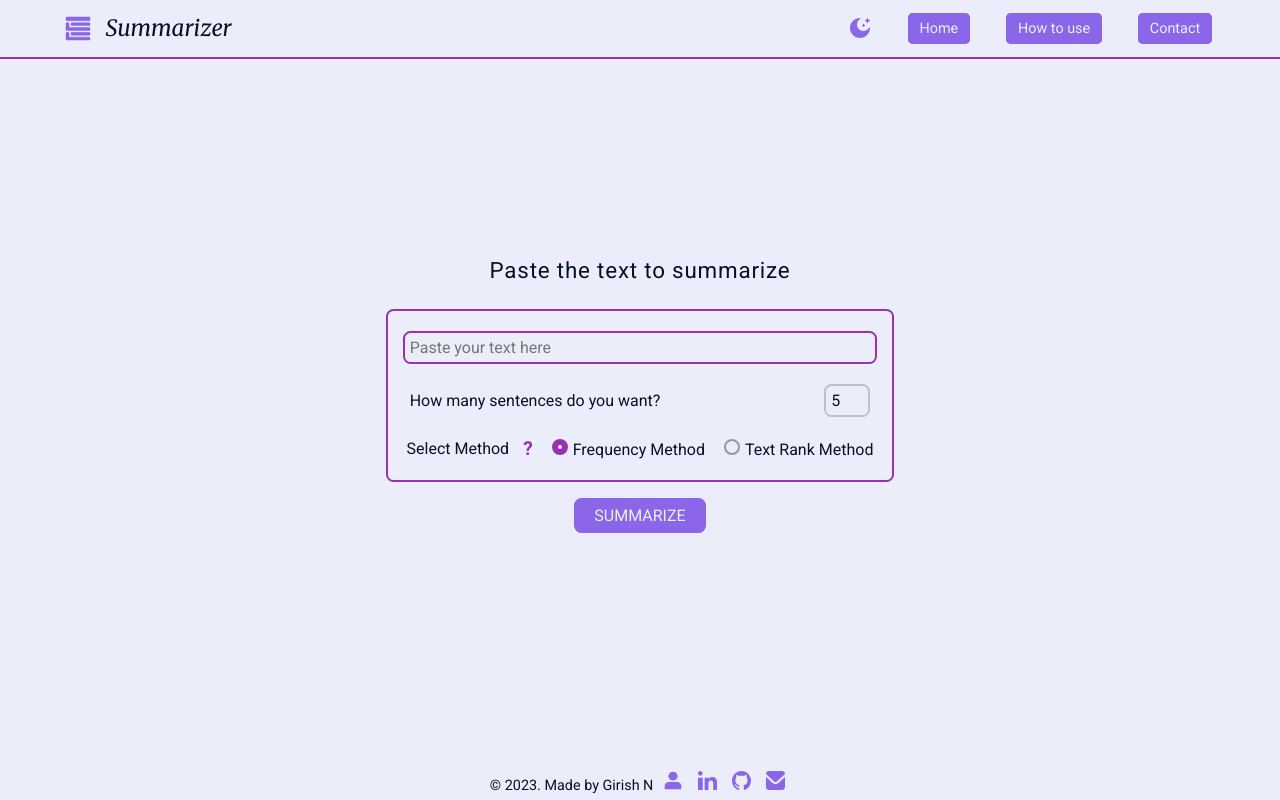
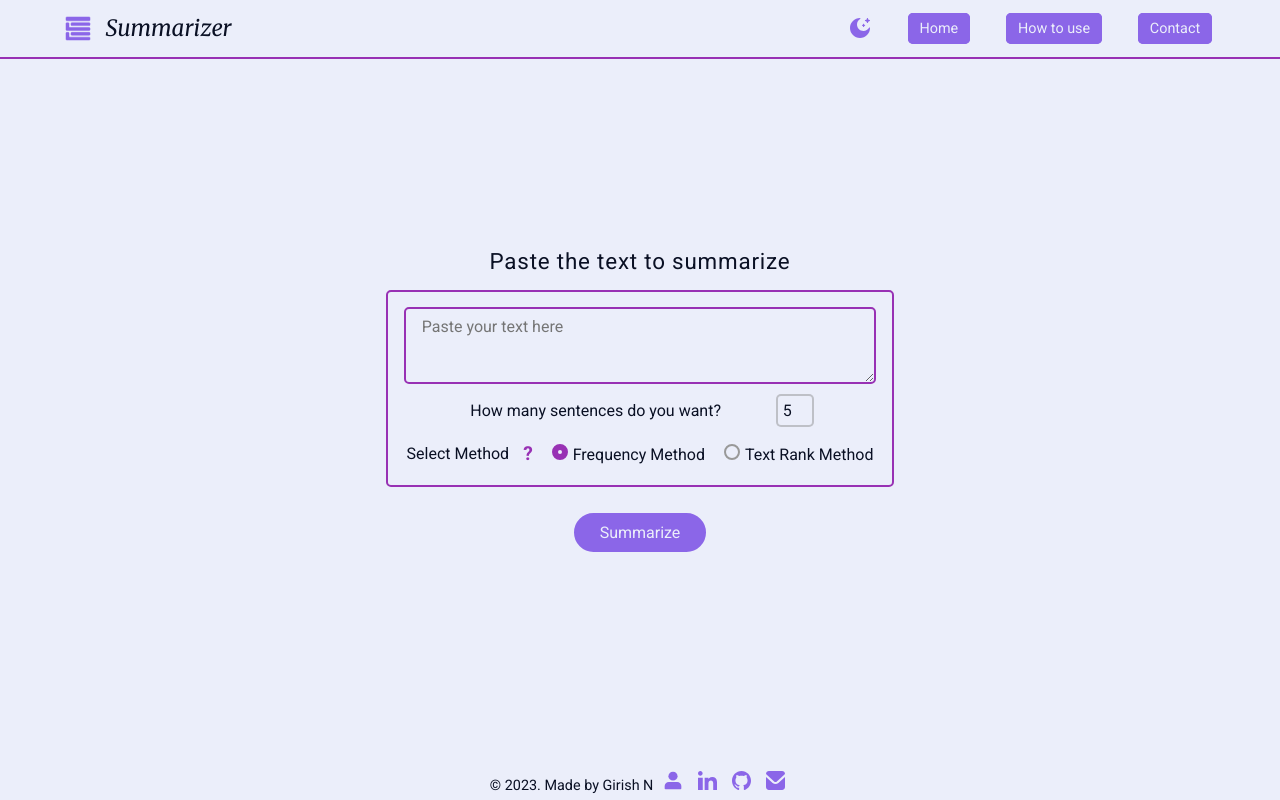
Before and after one commit to girish-n7/summarizer, a React (Vite) app: page /#/ in a window 1280 px wide. Built offline with nearby package versions, Linux system fonts and the light colour scheme.

Commit message:
style update

```diff
--- a/src/components/Contact.jsx
+++ b/src/components/Contact.jsx
@@ -6,7 +6,7 @@ export default function Contact() {
       method="POST"
     >
       <div className="contact--container">
-        <p className="contact--head">CONTACT ME</p>
+        <p className="contact--head">Contact me</p>
         <input
           type="text"
           className="contact--input"
@@ -42,9 +42,9 @@ export default function Contact() {
           required
           autoComplete="false"
         ></textarea>
-        <div className="contact--send">
-          <button type="submit">SEND</button>
-        </div>
+        <button className="contact--btn" type="submit">
+          Send
+        </button>
       </div>
     </form>
   );
--- a/src/components/Home.jsx
+++ b/src/components/Home.jsx
@@ -38,10 +38,10 @@ export default function Home({ updateSummary }) {
   return (
     <div className="home--container">
       <p className="input--prompt">Paste the text to summarize</p>
-      <form action="" onSubmit={handleSubmit}>
       <div className="input--options">
-          <input
+        <textarea
           className="input--text"
+          rows={3}
           type="text"
           name="text"
           value={input.text}
@@ -49,11 +49,9 @@ export default function Home({ updateSummary }) {
           required
           autoFocus
           onChange={inputChange}
-          ></input>
+        ></textarea>
         <div className="input--sentence__prompt">
-            <div className="sentence--prompt">
-              <p>How many sentences do you want?</p>
-            </div>
+          <p className="sentence--prompt">How many sentences do you want?</p>
           <div className="sentence--selector">
             <input
               className="input--sentences"
@@ -98,10 +96,9 @@ export default function Home({ updateSummary }) {
           </label>
         </div>
       </div>
-        <div className="input--button">
-          <button type="submit">SUMMARIZE</button>
-        </div>
-      </form>
+      <button className="input--button" onClick={handleSubmit}>
+        Summarize
+      </button>
     </div>
   );
 }
--- a/src/style.css
+++ b/src/style.css
@@ -11,6 +11,26 @@ a {
   text-decoration: none;
 }
 
+button {
+  font-size: 1rem;
+  margin: 10px auto 0 auto;
+  padding: 8px 24px;
+  color: var(--background);
+  background-color: var(--primary-button);
+  border-radius: 3rem;
+  border: 2px var(--primary-button) solid;
+  cursor: pointer;
+  transition: 0.2s;
+}
+
+button:hover,
+.nav--item:hover {
+  background-color: var(--background);
+  border: 2px var(--accent) solid;
+  color: var(--accent);
+  transition: 0.2s;
+}
+
 /* header component */
 .header--container {
   background-color: var(--background);
@@ -21,10 +41,8 @@ a {
   right: 0;
   z-index: 2;
   display: flex;
-  flex-wrap: wrap;
   align-items: center;
   justify-content: space-between;
-  width: 100%;
   padding: 0.9rem 0;
   border-bottom: 2px var(--accent) solid;
 }
@@ -86,7 +104,6 @@ a {
   font-size: 1.4rem;
   letter-spacing: 0.8px;
   text-align: center;
-  margin-bottom: 10px;
 }
 
 .input--options {
@@ -96,11 +113,11 @@ a {
   margin: 1rem auto;
   padding: 10px;
   border: 2px var(--accent) solid;
-  border-radius: 7.5px;
+  border-radius: 5px;
 }
 
 .input--sentence__prompt {
-  width: 95%;
+  width: 70%;
   display: flex;
   justify-content: space-between;
   align-items: center;
@@ -112,11 +129,15 @@ a {
 .input--text,
 .input--sentences {
   font-size: 1rem;
-  width: 95%;
-  margin: 10px auto;
+  width: 90%;
+  margin: 5px auto;
   border: 2px solid rgba(128, 128, 128, 0.425);
-  border-radius: 7.5px;
+  border-radius: 5px;
   padding: 5px;
+}
+
+.input--text {
+  padding: 8px 16px;
 }
 
 .input--text:focus,
@@ -127,11 +148,6 @@ a {
 
 .input--sentences {
   width: 70%;
-}
-
-.sentence--prompt {
-  width: fit-content;
-  height: fit-content;
 }
 
 .sentence--selector {
@@ -163,11 +179,9 @@ a {
 
 .input--method__button {
   appearance: none;
-
   border-radius: 50%;
   width: 1rem;
   height: 1rem;
-
   border: 2px solid #999;
   transition: 0.2s all linear;
   margin-right: 5px;
@@ -176,34 +190,6 @@ a {
 
 .input--method__button:checked {
   border: 6px solid var(--accent);
-}
-
-.input--button,
-.summary--button {
-  width: fit-content;
-  margin: 10px auto;
-}
-
-.input--button > button,
-.summary--button > button,
-.contact--send > button {
-  font-size: 1rem;
-  padding: 6px 18px;
-  /* color: var (--text); */
-  color: var(--background);
-  background-color: var(--primary-button);
-  border: 2px var(--primary-button) solid;
-  border-radius: 7.5px;
-  cursor: pointer;
-  transition: 0.2s;
-}
-
-button:hover,
-.nav--item:hover {
-  background-color: var(--background);
-  border: 2px var(--accent) solid;
-  color: var(--accent);
-  transition: 0.2s;
 }
 
 /* error component */
@@ -216,7 +202,7 @@ button:hover,
 /* summary component */
 .summary--container {
   margin: 10vh auto;
-  width: 80%;
+  width: 75%;
   padding: 20px;
   font-size: 1rem;
   line-height: 30px;
@@ -248,7 +234,7 @@ button:hover,
   flex-direction: column;
   justify-content: center;
   border: 2px var(--accent) solid;
-  border-radius: 10px;
+  border-radius: 5px;
   opacity: 0;
   animation: fadeIn 0.9s 1;
   animation-fill-mode: forwards;
@@ -288,12 +274,12 @@ button:hover,
 
 .contact--container {
   height: fit-content;
-  width: 400px;
+  width: 300px;
   margin: 150px auto;
   margin-bottom: 0;
-  padding: 30px;
+  padding: 15px 20px;
   border: 2px var(--accent) solid;
-  border-radius: 10px;
+  border-radius: 5px;
   display: flex;
   flex-direction: column;
   align-items: center;
@@ -309,20 +295,21 @@ button:hover,
 .contact--input {
   width: 100%;
   font-size: 1rem;
-  border: 2px solid rgba(128, 128, 128, 0.425);
-  border-radius: 7.5px;
-  padding: 5px;
+  border: 1px solid rgba(128, 128, 128, 0.425);
+  border-radius: 5px;
+  padding: 5px 8px;
   margin-top: 20px;
+  transition: 0.2s;
 }
 
 .contact--input:focus {
-  outline: none;
-  border: 2px solid var(--accent);
+  outline: 1px solid var(--accent);
+  border: 1px solid var(--accent);
+  transition: 0.2s;
 }
 
-.contact--send > button {
-  font-size: 1rem;
-  margin-top: 20px;
+.contact--btn {
+  width: 100%;
 }
 
 /* footer */
```
Lines whose indentation alone changed are shown as unchanged.
